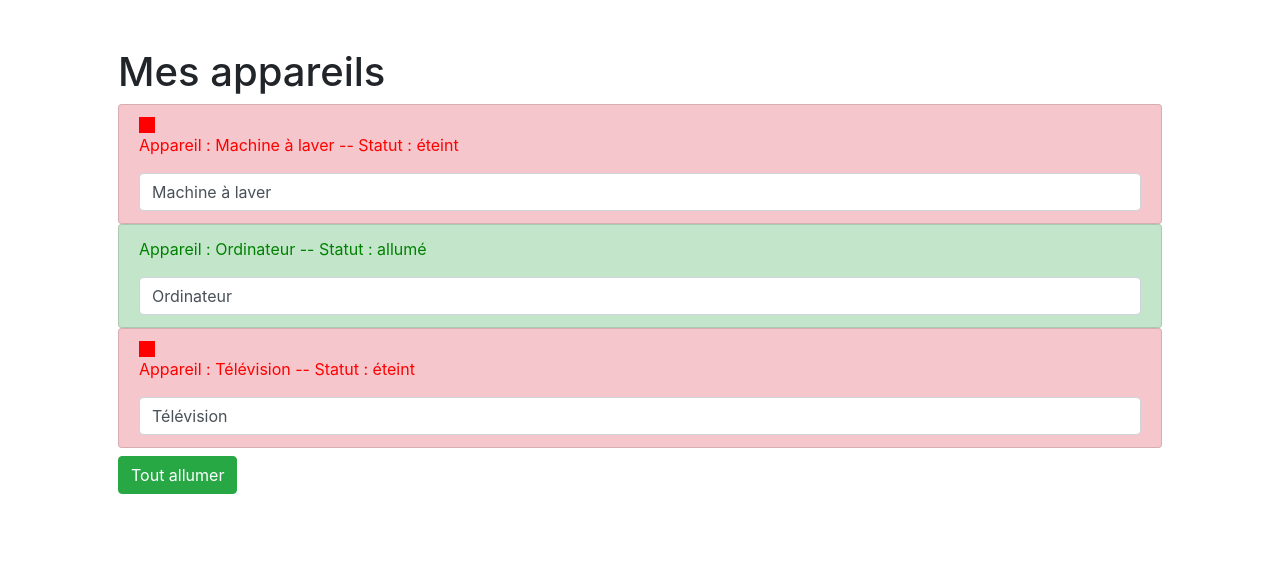
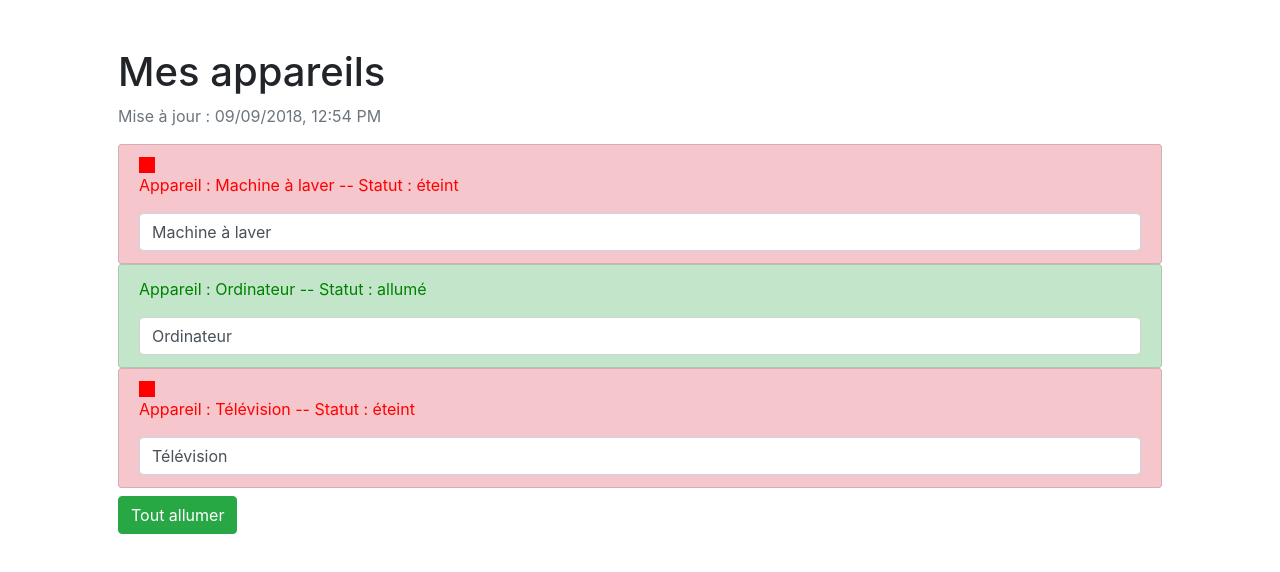
Before and after one commit to magali-thuaire/Appliances, an Angular app: page / in a window 1280 px wide. Shown: the top 572 px of the page. Built offline with nearby package versions, Linux system fonts and the light colour scheme.

Commit message:
affichage de la date de mise à jour par le pipe date

```diff
--- a/src/app/app.component.html
+++ b/src/app/app.component.html
@@ -2,7 +2,8 @@
 	<div class="container p-5">
 		<div class="row">
 			<div class="col-12">
-				<h1>Mes appareils</h1>
+                <h1>Mes appareils</h1>
+                <p class="text-muted">Mise à jour : {{ lastUpdate | date: 'dd/MM/yyyy, hh:mm a' }} </p>
 				<ul class="list-group">
 					<app-appliance-item *ngFor="let appliance of appliances" [appliance]="appliance.name" [status]="appliance.status"></app-appliance-item>
 				</ul>
--- a/src/app/app.component.ts
+++ b/src/app/app.component.ts
@@ -9,6 +9,9 @@ export class AppComponent {
 
 	// Authentification de l'utilisateur
 	isAuth = false;
+
+	// Date de mise à jour
+	lastUpdate = new Date();
 
 	// Tableau des appareils
 	appliances = [
```
